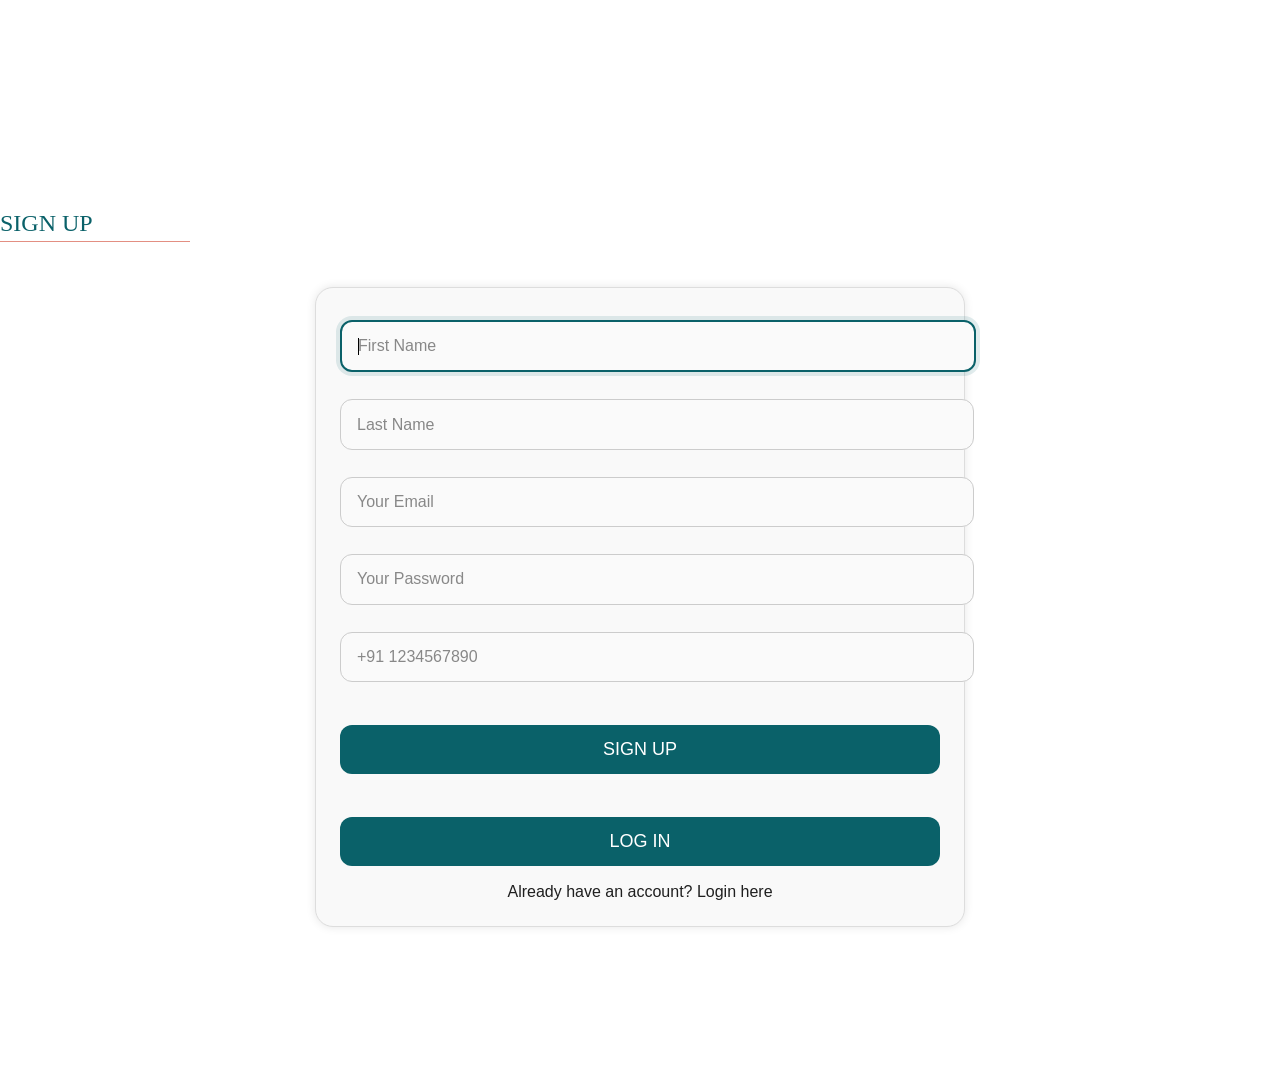
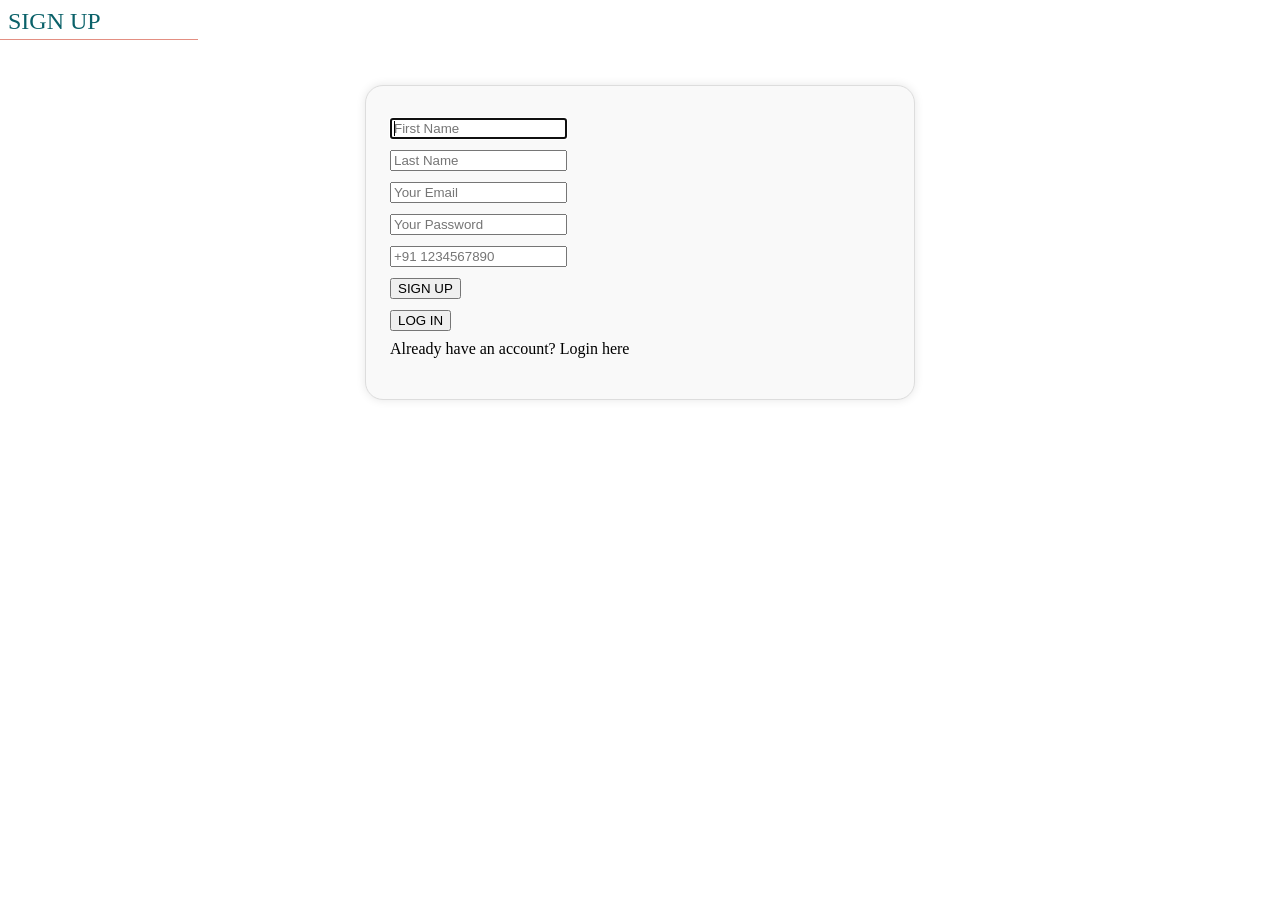

all fine layout

--- a/signup.css
+++ b/signup.css
@@ -1,21 +1,23 @@
-body {
-    margin: 0;
+.signup-page {
     min-height: 100vh;
-    padding: 180px 0 0;
     background-color: #ffffff;
     font-family: karala, Arial, Helvetica, sans-serif;
     color: #1f1f1f;
 }
 
-.page-content {
+.signup-page .page-content {
     max-width: 980px;
     margin: 0 auto;
-    padding: 0 1rem 2.5rem;
+    padding: 8rem 1rem 2.5rem;
+}
+
+.signup-page header {
+    text-align: center;
 }
 
 .signup-box {
     width: 100%;
-    max-width: 600px;
+    max-width: 500px;
     margin: 20px auto 40px;
     padding: 2rem 1.5rem;
     background-color: #f9f9f9;
@@ -29,10 +31,10 @@ body {
     font-family: karala;
     font-size: 24px;
     color: #0A6169;
-    margin-top: 20px;
+    margin-top: 0px;
     margin-bottom: 60px;
     display: inline-block;
-    padding-top: 10px;
+    padding-top: 0px;
     padding-bottom: 0px;
     position: relative;
     font-weight: 10;
@@ -54,39 +56,39 @@ body {
       background-color: #E38F82;
   }
 
-  form {
+.signup-page #signupForm {
     display: grid;
-    gap: 0.5rem;
+    gap: 1rem;
 }
-  button {
-      background-color: #0A6169;
-      color: rgb(255, 255, 255);
-      padding: 14px 20px;
-      border: none;
-      border-radius: 12px;
-      cursor: pointer;
-      margin-top: 1rem;
-      width: 100%;
-      text-align: center;
-      font-family: karala, sans-serif;
-      font-size: 18px;
-  }
+.signup-page #signupForm button {
+    background-color: #0A6169;
+    color: rgb(255, 255, 255);
+    padding: 0.4rem 0.4rem;
+    border: none;
+    border-radius: 12px;
+    cursor: pointer;
+    margin-top: 1rem;
+    width: 100%;
+    text-align: center;
+    font-family: karala, sans-serif;
+    font-size: 13px;
+}
 
-  button:hover {
-      background-color: #c35c5c;
-  }
+.signup-page #signupForm button:hover {
+    background-color: #c35c5c;
+}
 
-  p {
-      font-family: karala, sans-serif;
-      font-size: 16px;
-      margin: 1rem 0 0;
-      text-align: center;
-  }
+.signup-page #signupForm p {
+    font-family: karala, sans-serif;
+    font-size: 13px;
+    margin: 1rem 0 0;
+    text-align: center;
+}
 
-  input[type="text"],
-  input[type="password"],
-  input[type="email"],
-  input[type="tel"] {
+.signup-page #signupForm input[type="text"],
+.signup-page #signupForm input[type="password"],
+.signup-page #signupForm input[type="email"],
+.signup-page #signupForm input[type="tel"] {
     margin: 0;
     width: 100%;
     padding: 0.95rem 1rem;
@@ -95,34 +97,46 @@ body {
     font-family: karala, sans-serif;
     font-size: 1rem;
     background: #fafafa;
+    height: 40px;
     transition: border-color 0.2s ease, box-shadow 0.2s ease;
-  }
+}
 
-  input::placeholder {
-      font-family: karala, sans-serif;
-      font-size: 16px;
-      color: #888;
-  }
+.signup-page #signupForm input::placeholder {
+    font-family: karala, sans-serif;
+    font-size: 16px;
+    color: #888;
+}
 
-  input[type="text"]:focus,
-  input[type="password"]:focus,
-  input[type="email"]:focus,
-  input[type="tel"]:focus {
-      border: 2px solid #0A6169;
-      box-shadow: 0 0 0 4px rgba(10, 97, 105, 0.12);
-  }
-input:focus {
-    border-color: #0a6169;
-    outline: none;
+.signup-page #signupForm input[type="text"]:focus,
+.signup-page #signupForm input[type="password"]:focus,
+.signup-page #signupForm input[type="email"]:focus,
+.signup-page #signupForm input[type="tel"]:focus {
+    border: 2px solid #0A6169;
     box-shadow: 0 0 0 4px rgba(10, 97, 105, 0.12);
 }
-
-.actions {
-    display: grid;
-    gap: 0.75rem;
+.signup-page #signupForm input:focus {
+    border-color: #0a6169;
+    outline: none;
+    box-shadow: 0 0 0 2px rgba(10, 97, 105, 0.12);
 }
+
+
   #signupForm div {
       margin-bottom: -7px;
       margin-top: 0px;
 
   }
+
+/* align forgot password link to right */
+.signup-page .forgot-link {
+    text-align: right;
+    margin-top: 0.25rem;
+}
+
+.signup-page .forgot-link a {
+    color: #11656d;
+    text-decoration: underline;
+}
+.signup-page .forgot-link a:hover {
+    color: #dc4e4e;
+}
